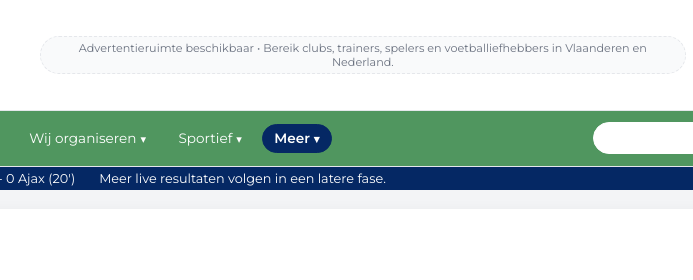
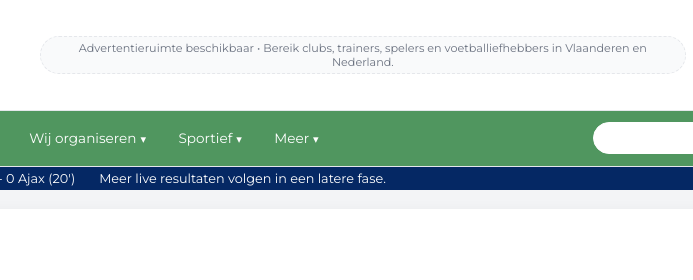
Before and after one commit to Voetbal4All/Voetbal4all, a plain HTML site: page contact.html in a window 1280 px wide. Shown: the top 280 px of the page, 480-1173 px from the left. Drawn offline with Linux system fonts and the light colour scheme.

Commit message:
Update contact.html

```diff
--- a/contact.html
+++ b/contact.html
@@ -41,17 +41,17 @@
       <div class="navbar-inner">
         <div class="nav-links">
           <div class="nav-item">
-            <a href="index.html" class="nav-link ">Home</a>
+            <a href="index.html" class="nav-link">Home</a>
           </div>
           <div class="nav-item">
-            <a href="nieuws.html" class="nav-link ">Nieuws</a>
+            <a href="nieuws.html" class="nav-link">Nieuws</a>
           </div>
           <div class="nav-item">
-            <a href="uitslagen.html" class="nav-link ">Resultaten &amp; ranking</a>
+            <a href="uitslagen.html" class="nav-link">Resultaten &amp; ranking</a>
           </div>
 
           <div class="nav-item has-dropdown">
-            <a href="vacatures.html" class="nav-link ">Vacatures</a>
+            <a href="vacatures.html" class="nav-link">Vacatures</a>
             <div class="nav-dropdown">
               <a href="vacatures.html" class="nav-dropdown-link">Clubvacatures</a>
               <a href="trainers.html" class="nav-dropdown-link">Trainers</a>
@@ -60,7 +60,7 @@
           </div>
 
           <div class="nav-item has-dropdown">
-            <a href="vriendschappelijk.html" class="nav-link ">Wij organiseren</a>
+            <a href="vriendschappelijk.html" class="nav-link">Wij organiseren</a>
             <div class="nav-dropdown">
               <a href="vriendschappelijk.html" class="nav-dropdown-link">Vriendschappelijke wedstrijden</a>
               <a href="tornooien.html" class="nav-dropdown-link">Tornooien</a>
@@ -79,7 +79,7 @@
           </div>
 
           <div class="nav-item has-dropdown">
-            <a href="contact.html" class="nav-link active">Meer</a>
+            <a href="contact.html" class="nav-link">Meer</a>
             <div class="nav-dropdown">
               <a href="contact.html" class="nav-dropdown-link">Contact</a>
               <a href="voorwaarden.html" class="nav-dropdown-link">Voorwaarden</a>
```
